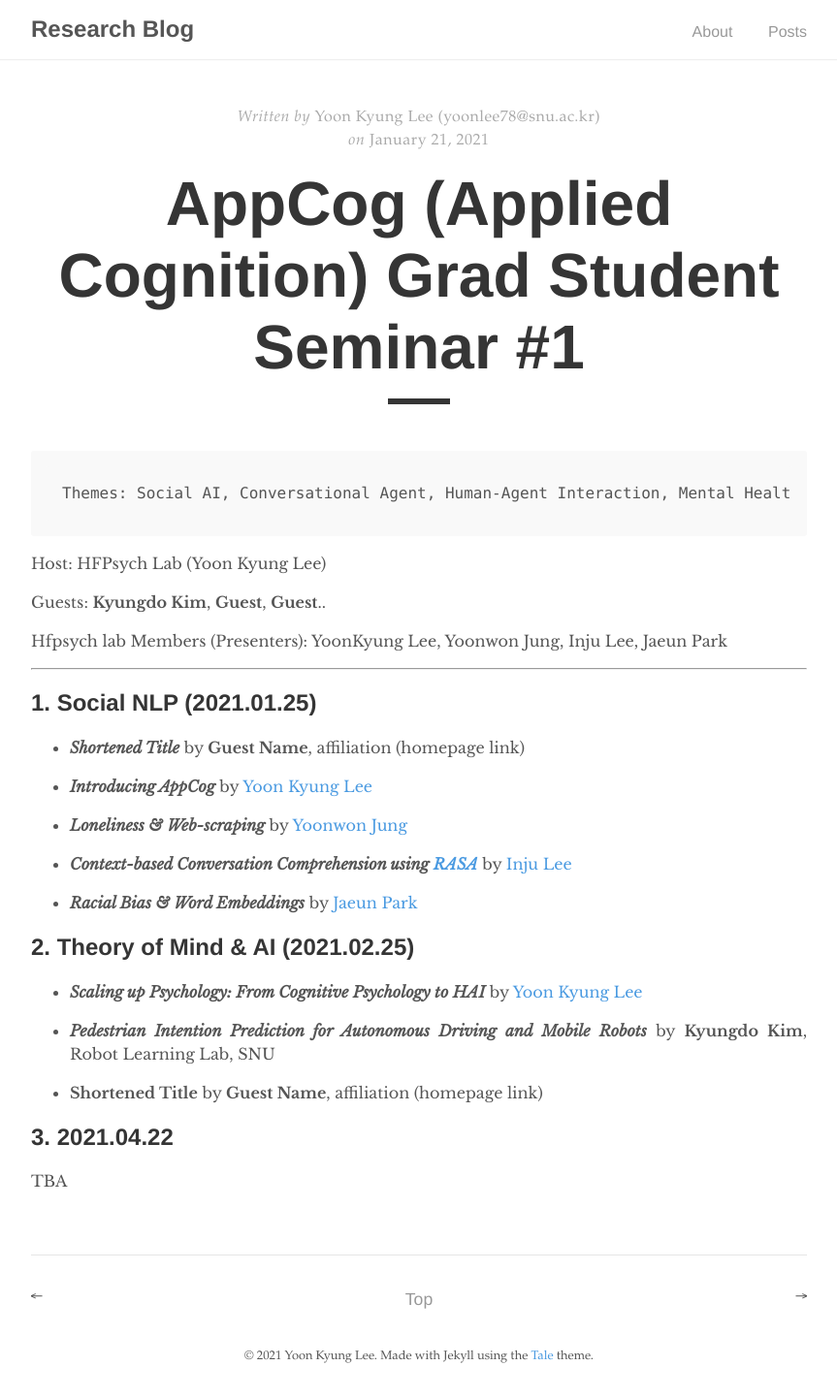
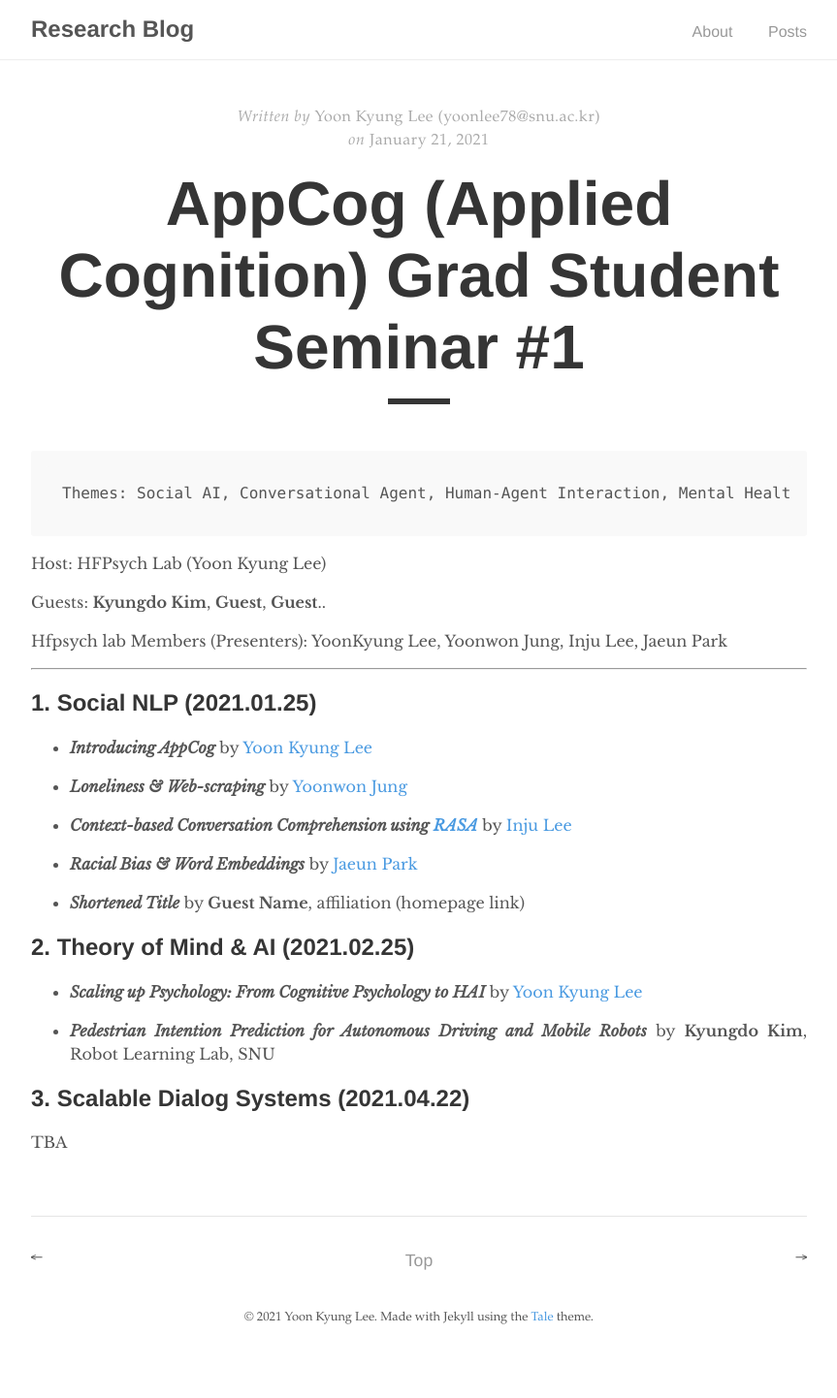
Before and after one commit to humanfactorspsych/blog, a Jekyll site: the page built from _posts/2021-01-21-appcog.md, in a window 1280 px wide. Shown: the whole page at 97% size, without its empty margins (208-1071 px from the left). Built offline with Jekyll 4.4.1, drawn with Linux system fonts in a browser that asks for light colours; after the commit the page ends 1402 px from its top, so only the background shows below that.

Commit message:
Update 2021-01-21-appcog.md

```diff
--- a/_posts/2021-01-21-appcog.md
+++ b/_posts/2021-01-21-appcog.md
@@ -16,8 +16,6 @@ Hfpsych lab Members (Presenters): YoonKyung Lee, Yoonwon Jung, Inju Lee, Jaeun P
 
 ## 1. Social NLP (2021.01.25)
 
--  _**Shortened Title**_ by **Guest Name**, affiliation (homepage link)
-
 - _**Introducing AppCog**_ by [Yoon Kyung Lee]()
 
 - _**Loneliness & Web-scraping**_ by [Yoonwon Jung](http://hfpsych.snu.ac.kr/Portfolio/portfolio_YoonwonJung.html)
@@ -33,9 +33,7 @@ Hfpsych lab Members (Presenters): YoonKyung Lee, Yoonwon Jung, Inju Lee, Jaeun P
 
 - _**Pedestrian Intention Prediction for Autonomous Driving and Mobile Robots**_ by **Kyungdo Kim**, Robot Learning Lab, SNU
 
-- **Shortened Title** by **Guest Name**, affiliation (homepage link)
 
-
-## 3. 2021.04.22
+## 3. Scalable Dialog Systems (2021.04.22)
 
 TBA
```
Also changed, not shown: other parts of _posts/2021-01-21-appcog.md (+2 -0 lines).
